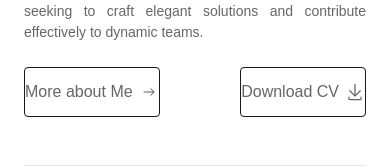
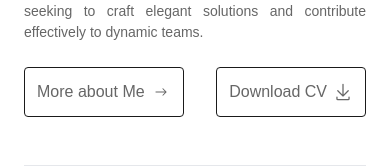
Before and after one commit to melyasanya/Portfolio, a React (Vite) app: page / in a window 390 px wide. Shown: the part 303-470 px from the top of the page. Built offline with nearby package versions, Linux system fonts and the light colour scheme; no server answers.

Commit message:
fixed btn look

```diff
--- a/src/components/DownloadBtn/DownloadBtn.tsx
+++ b/src/components/DownloadBtn/DownloadBtn.tsx
@@ -7,7 +7,7 @@ export const DownloadBtn = () => {
       to="../../../public/files/Oleksandr_Melnychenko_CV.pdf"
       target="_blank"
       download
-      className="flex justify-center items-center gap-[6px] text-text py-small border border-black rounded active:bg-activeLink md:w-[200px]"
+      className="flex justify-center items-center gap-[6px] text-text p-small border border-black rounded active:bg-activeLink md:w-[200px] md:px-0"
     >
       <p>Download CV</p>
       <GoDownload className="icons" />
--- a/src/components/ForwardBtn/ForwardBtn.tsx
+++ b/src/components/ForwardBtn/ForwardBtn.tsx
@@ -14,7 +14,7 @@ export const ForwardBtn: React.FC<ForwardBtnProprs> = ({
 }) => {
   return (
     <NavLink
-      className={`flex justify-center items-center gap-[6px] text-text py-small border border-black rounded active:bg-activeLink ${className}`}
+      className={`flex justify-center items-center gap-[6px] text-text p-small border border-black rounded active:bg-activeLink md:px-0 ${className}`}
       to={`/${navLink}`}
     >
       <p>{content}</p>
```
